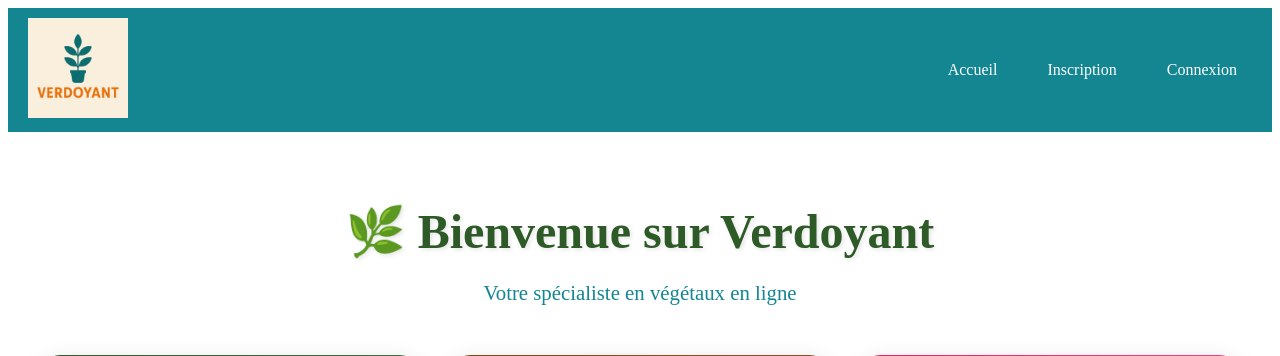
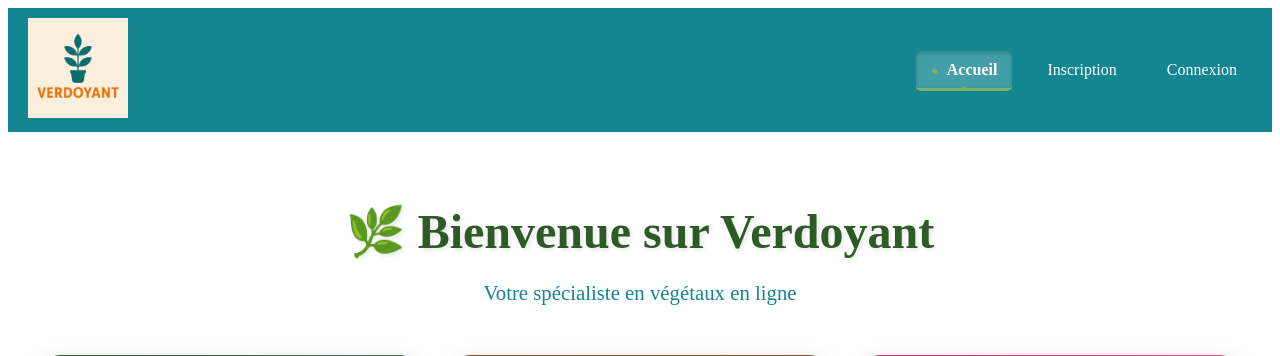
Before and after one commit to flaviemichel-laplateforme/module-connexion, a PHP site: page /index.php in a window 1280 px wide. Shown: the top 356 px of the page. Run offline with PHP 8.4, Linux system fonts and the light colour scheme.

Commit message:
rajout active page

```diff
--- a/assets/css/style.css
+++ b/assets/css/style.css
@@ -181,6 +181,50 @@ nav a:hover {
     background-color: rgba(255, 255, 255, 0.1);
     /* Effet au survol */
     border-radius: 5px;
+}
+
+/* Style pour la page active dans la navigation */
+nav a.active {
+    background-color: rgba(255, 255, 255, 0.2);
+    /* Fond plus visible pour la page active */
+    border-radius: 5px;
+    font-weight: bold;
+    /* Texte en gras */
+    box-shadow: inset 0 2px 4px rgba(0, 0, 0, 0.2);
+    /* Ombre interne pour effet enfoncé */
+    border-bottom: 3px solid #7fb069;
+    /* Bordure colorée en bas */
+    position: relative;
+    /* Pour pouvoir ajouter des éléments pseudo */
+}
+
+/* Petite flèche vers le bas pour indiquer la page active */
+nav a.active::after {
+    content: '';
+    position: absolute;
+    bottom: -3px;
+    left: 50%;
+    transform: translateX(-50%);
+    width: 0;
+    height: 0;
+    border-left: 5px solid transparent;
+    border-right: 5px solid transparent;
+    border-bottom: 5px solid #7fb069;
+    /* Petite flèche de la couleur de la bordure */
+}
+
+/* Alternative avec point coloré à gauche du texte */
+nav a.active::before {
+    content: '●';
+    color: #7fb069;
+    margin-right: 8px;
+    font-size: 0.8em;
+}
+
+/* Effet au survol de la page active */
+nav a.active:hover {
+    background-color: rgba(255, 255, 255, 0.3);
+    /* Plus lumineux au survol */
 }
 
 /* Message de bienvenue dans le header */
--- a/structure/header.php
+++ b/structure/header.php
@@ -3,6 +3,7 @@
 if (session_status() === PHP_SESSION_NONE) {
     session_start();
 }
+
 // Déterminer le chemin racine selon l'emplacement du fichier qui inclut ce header
 $currentDir = dirname($_SERVER['PHP_SELF']);
 $isInSubfolder = (strpos($currentDir, '/pages') !== false);
@@ -15,6 +16,16 @@ $cssPath = $basePath . 'assets/css/style.css';
 $logoPath = $basePath . 'assets/img/logo.png';
 $indexPath = $isInSubfolder ? '../index.php' : 'index.php';
 $pagesPath = $isInSubfolder ? './' : 'pages/';
+
+// DÉTECTION DE LA PAGE ACTIVE pour la navigation
+$currentPage = basename($_SERVER['PHP_SELF'], '.php');
+
+// Fonction pour vérifier si une page est active
+function isActivePage($pageName)
+{
+    global $currentPage;
+    return $currentPage === $pageName ? 'active' : '';
+}
 ?>
 
 <!DOCTYPE html>
@@ -42,22 +53,22 @@ $pagesPath = $isInSubfolder ? './' : 'pages/';
 
         <nav>
             <ul>
-                <li><a href="<?= $indexPath; ?>">Accueil</a></li>
+                <li><a href="<?= $indexPath; ?>" class="<?= isActivePage('index'); ?>">Accueil</a></li>
 
                 <?php if (isset($_SESSION['user_id'])): ?>
                     <!-- Utilisateur connecté -->
-                    <li><a href="<?= $pagesPath; ?>profil.php">Profil</a></li>
+                    <li><a href="<?= $pagesPath; ?>profil.php" class="<?= isActivePage('profil'); ?>">Profil</a></li>
 
                     <?php if (isset($_SESSION['role']) && $_SESSION['role'] === 'admin'): ?>
-                        <li><a href="<?= $pagesPath; ?>admin.php">Admin</a></li>
+                        <li><a href="<?= $pagesPath; ?>admin.php" class="<?= isActivePage('admin'); ?>">Admin</a></li>
                     <?php endif; ?>
 
-                    <li><a href="<?= $pagesPath; ?>deconnexion.php">Se déconnecter</a></li>
+                    <li><a href="<?= $pagesPath; ?>deconnexion.php" class="<?= isActivePage('deconnexion'); ?>">Se déconnecter</a></li>
 
                 <?php else: ?>
                     <!-- Utilisateur non connecté -->
-                    <li><a href="<?= $pagesPath; ?>inscription.php">Inscription</a></li>
-                    <li><a href="<?= $pagesPath; ?>connexion.php">Connexion</a></li>
+                    <li><a href="<?= $pagesPath; ?>inscription.php" class="<?= isActivePage('inscription'); ?>">Inscription</a></li>
+                    <li><a href="<?= $pagesPath; ?>connexion.php" class="<?= isActivePage('connexion'); ?>">Connexion</a></li>
                 <?php endif; ?>
 
             </ul>
```
